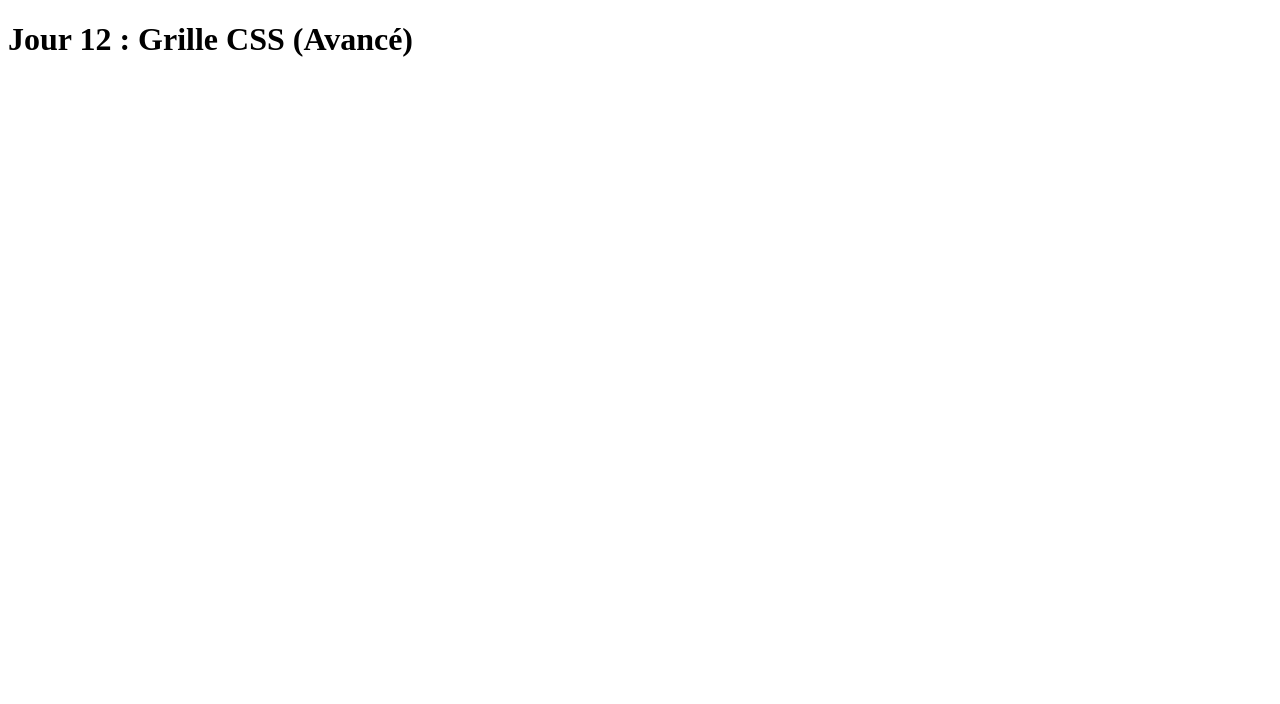
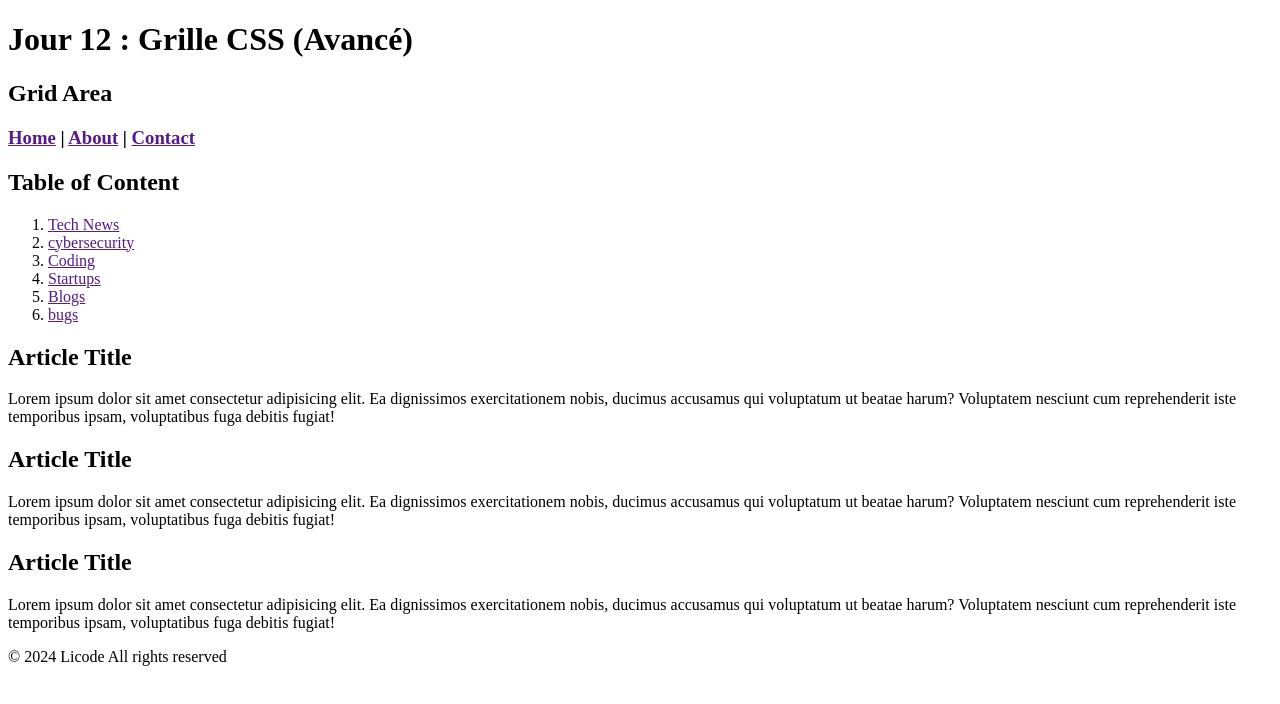
Before and after one commit to Lil-Code30/30DaysOfCSS, a plain HTML site: page Jour-12/index.html in a window 1280 px wide. Drawn offline with Linux system fonts and the light colour scheme.

Commit message:
Grid area layout

```diff
--- a/Jour-12/index.html
+++ b/Jour-12/index.html
@@ -8,5 +8,39 @@
 </head>
 <body>
     <h1>Jour 12 : Grille CSS (Avancé)</h1>
+    <h2>Grid Area</h2>
+    <main class="grid-container">
+        <header>
+            <h3><a href="">Home</a> | <a href="">About</a> | <a href="">Contact</a></h3>
+        </header>
+        <aside class="table-content">
+            <h2>Table of Content</h2>
+            <ol>
+                <li><a href="">Tech News</a></li>
+                <li><a href="">cybersecurity</a></li>
+                <li><a href="">Coding</a></li>
+                <li><a href="">Startups</a></li>
+                <li><a href="">Blogs</a></li>
+                <li><a href="">bugs</a></li>
+            </ol>
+        </aside>
+        <section class="main-content">
+            <article>
+                <h2>Article Title</h2>
+                <p>Lorem ipsum dolor sit amet consectetur adipisicing elit. Ea dignissimos exercitationem nobis, ducimus accusamus qui voluptatum ut beatae harum? Voluptatem nesciunt cum reprehenderit iste temporibus ipsam, voluptatibus fuga debitis fugiat!</p>
+            </article>
+            <article>
+                <h2>Article Title</h2>
+                <p>Lorem ipsum dolor sit amet consectetur adipisicing elit. Ea dignissimos exercitationem nobis, ducimus accusamus qui voluptatum ut beatae harum? Voluptatem nesciunt cum reprehenderit iste temporibus ipsam, voluptatibus fuga debitis fugiat!</p>
+            </article>
+            <article>
+                <h2>Article Title</h2>
+                <p>Lorem ipsum dolor sit amet consectetur adipisicing elit. Ea dignissimos exercitationem nobis, ducimus accusamus qui voluptatum ut beatae harum? Voluptatem nesciunt cum reprehenderit iste temporibus ipsam, voluptatibus fuga debitis fugiat!</p>
+            </article>
+        </section>
+        <footer>
+            <p>&copy; 2024 Licode All rights reserved</p>
+        </footer>
+    </main>
 </body>
 </html>
```
